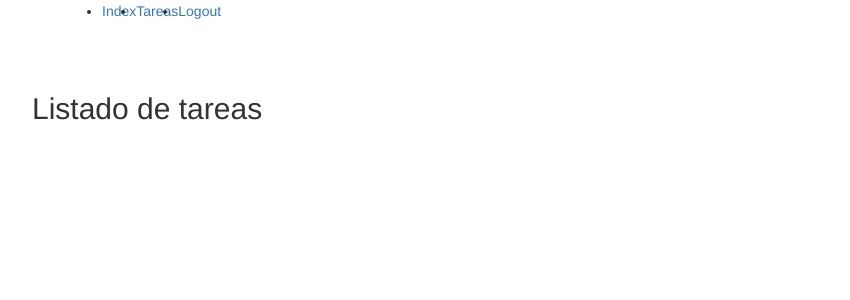
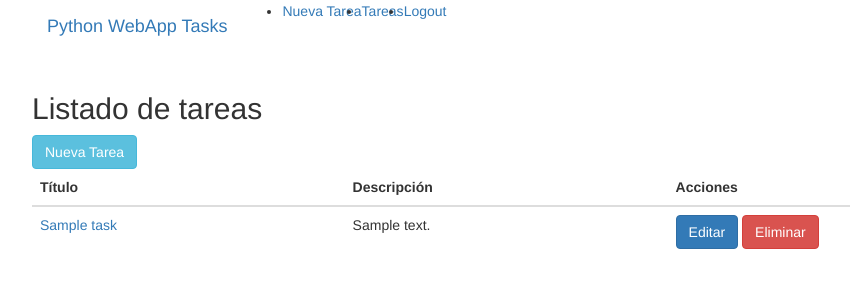
Before and after one commit to ingrafaelmartinez/app-tareas-con-flask, a Flask app: page /tasks in a window 1280 px wide; the page is wider, and only the part inside the window is pictured. Shown: the top 300 px of that part, without its empty margins (23-873 px from the left). Run offline with Flask 2, Linux system fonts and the light colour scheme; a user stored in the database is signed in; tables that the repository leaves empty hold one stand-in row (values such as "Sample post"); some libraries are stand-ins or nearby versions.

Commit message:
Creación del CRUD a nuestras tareas, así como estilos a los formularios para crearlas, modificarlas y eliminarlas

```diff
--- a/app/consts.py
+++ b/app/consts.py
@@ -8,3 +8,9 @@ LOGIN = 'Usuario autenticado exitosamente.'
 LOGOUT = 'Sesión cerrada exitosamente.'
 
 ERROR_USER_PASSWORD = 'Usuario o password incorrectos.'
+
+TASK_CREATED = 'Tarea creada exitosamente.'
+
+TASK_UPDATED = 'Tarea actualizada exitosamente.'
+
+TASK_DELETED = 'Tarea eliminada exitosamente.'
--- a/app/models.py
+++ b/app/models.py
@@ -16,6 +16,7 @@ class User(db.Model, UserMixin):
     encrypted_password = db.Column(db.String(102), nullable=False)
     email = db.Column(db.String(100), unique=True, nullable=False)
     created_at = db.Column(db.DateTime, default=datetime.datetime.now())
+    tasks = db.relationship('Task', lazy='dynamic')
 
     def verify_password(self, password):
         return check_password_hash(self.encrypted_password, password)
@@ -51,3 +52,59 @@ class User(db.Model, UserMixin):
     @classmethod
     def get_by_id(cls, id):
         return User.query.filter_by(id=id).first()
+
+class Task(db.Model):
+    __tablename__ = 'tasks'
+
+    id = db.Column(db.Integer, primary_key=True)
+    title = db.Column(db.String(50))
+    description = db.Column(db.Text())
+    user_id = db.Column(db.Integer, db.ForeignKey('users.id'))
+    created_at = db.Column(db.DateTime, default=datetime.datetime.now())
+
+    @property
+    def little_description(self):
+        if len(self.description) > 25:
+            return self.description[0:24] + " ..."
+        return self.description
+
+    @classmethod
+    def create_element(cls, title, description, user_id):
+        task = Task(title=title, description=description, user_id=user_id)
+
+        db.session.add(task)
+        db.session.commit()
+
+        return task
+
+    @classmethod
+    def get_by_id(cls, id):
+        return Task.query.filter_by(id=id).first()
+
+
+    @classmethod
+    def update_element(cls, id, title, description):
+        task = Task.get_by_id(id)
+
+        if task is None:
+            return False
+
+        task.title = title
+        task.description = description
+
+        db.session.add(task)
+        db.session.commit()
+
+        return task
+
+    @classmethod
+    def delete_element(cls, id):
+        task = Task.get_by_id(id)
+
+        if task is None:
+            return False
+
+        db.session.delete(task)
+        db.session.commit()
+
+        return True
--- a/app/templates/layout.html
+++ b/app/templates/layout.html
@@ -7,24 +7,25 @@
 {% block navbar %}
 <nav class="navbar navbar-expand-lg navbar-dark bg-dark static-top">
     <div class="container">
-        <a class="navbar-brand" href="#"> </a>
+        <a class="navbar-brand" href="{{ url_for('.index') }}">Python WebApp Tasks</a>
         <div>
             <ul class="navbar-nav ml-auto">
-                <li class="nav-item active">
-                    <a class="nav-link" href="{{ url_for('.index') }}">Index</a>
-                </li>
+
                 {% if current_user.is_authenticated %}
-                    <li class="nav-item active">
+                    <li class="nav-item {% if active == 'new_task' %} active {% endif %}">
+                        <a class="nav-link" href="{{ url_for('.new_task') }}">Nueva Tarea</a>
+                    </li>
+                    <li class="nav-item {% if active == 'tasks' %} active {% endif %}">
                         <a class="nav-link" href="{{ url_for('.tasks') }}">Tareas</a>
                     </li>
-                    <li class="nav-item active">
+                    <li class="nav-item">
                         <a class="nav-link" href="{{ url_for('.logout') }}">Logout</a>
                     </li>
                 {% else %}
-                    <li class="nav-item active">
+                    <li class="nav-item {% if active == 'login' %} active {% endif %}">
                         <a class="nav-link" href="{{ url_for('.login') }}">Login</a>
                     </li>
-                    <li class="nav-item active">
+                    <li class="nav-item {% if active == 'register' %} active {% endif %}">
                         <a class="nav-link" href="{{ url_for('.register') }}">Registrarse</a>
                     </li>
                 {% endif %}
--- a/app/templates/task/list.html
+++ b/app/templates/task/list.html
@@ -1,5 +1,47 @@
 {% extends 'layout.html' %}
 
 {% block container %}
-<h2>Listado de tareas</h2>
+<div class="d-inline-block">
+    <h2>Listado de tareas</h2>
+    <a href="{{url_for('.new_task')}}" class="btn btn-info">Nueva Tarea</a>
+</div>
+<table class="table">
+    <thead>
+        <tr>
+            <th scope="col">Título</th>
+            <th scope="col">Descripción</th>
+            <th scope="col">Acciones</th>
+        </tr>
+    </thead>
+    <tbody>
+        {% for task in tasks %}
+        <tr>
+            <td>
+                <a href="{{ url_for('.get_task', task_id=task.id) }}">{{task.title}}</a>
+            </td>
+            <td>{{task.little_description}}</td>
+            <td>
+                <a href="{{ url_for('.edit_task', task_id=task.id) }}" class="btn btn-primary">Editar</a>
+                <a href="{{ url_for('.delete_task', task_id=task.id) }}" class="btn btn-danger">Eliminar</a>
+            </td>
+        </tr>
+        {% endfor %}
+    </tbody>
+</table>
+
+<nav>
+    <ul class="pagination">
+        {% if pagination.has_prev %}
+            <li class="page-item">
+                <a href="{{ url_for('.tasks', page=page-1) }}" class="page-link">Previous</a>
+            </li>
+        {% endif %}
+
+        {% if pagination.has_next %}
+            <li class="page-item">
+                <a href="{{ url_for('.tasks', page=page+1) }}" class="page-link">Next</a>
+            </li>
+        {% endif %}
+    </ul>
+</nav>
 {% endblock %}
--- a/app/views.py
+++ b/app/views.py
@@ -1,11 +1,11 @@
 from flask import Blueprint
-from flask import render_template, request, flash, redirect
+from flask import render_template, request, flash, redirect, abort
 from flask.helpers import url_for
 
 from flask_login import login_user, logout_user, login_required, current_user
 
-from .models import User
-from .forms import LoginForm, RegisterForm
+from .models import Task, User
+from .forms import LoginForm, RegisterForm, TaskForm
 from .consts import *
 
 from . import login_manager
@@ -36,7 +36,7 @@ def login():
     if current_user.is_authenticated:
         return redirect(url_for('.tasks'))
 
-    form = LoginForm(request.form)
+    form = LoginForm(request.form) # request.form se usa para obtener los datos enviados por el formulario
 
     if request.method == 'POST' and form.validate():
         user = User.get_by_username(form.username.data)
@@ -47,7 +47,7 @@ def login():
         else:
             flash(ERROR_USER_PASSWORD, 'error')
 
-    return render_template('auth/login.html', title='Login', form=form)
+    return render_template('auth/login.html', title='Login', form=form, active='login')
 
 @page.route('/register', methods=['GET', 'POST'])
 def register():
@@ -55,7 +55,7 @@ def register():
     if current_user.is_authenticated:
         return redirect(url_for('.tasks'))
 
-    form = RegisterForm(request.form)
+    form = RegisterForm(request.form) # request.form se usa para obtener los datos enviados por el formulario
 
     if request.method == 'POST':
         if form.validate():
@@ -64,9 +64,62 @@ def register():
             login_user(user)
             return redirect(url_for('.tasks'))
 
-    return render_template('auth/register.html', title='Registro', form=form)
+    return render_template('auth/register.html', title='Registro', form=form, active='register')
 
 @page.route('/tasks')
+@page.route('/tasks/<int:page>')
 @login_required
-def tasks():
-    return render_template('task/list.html', title='Tareas')
+def tasks(page=1, per_page=2):
+    pagination = current_user.tasks.paginate(page, per_page=per_page)
+    tasks = pagination.items
+
+    return render_template('task/list.html', title='Tareas', tasks=tasks, pagination=pagination, page=page, active='tasks')
+
+@page.route('/tasks/new', methods=['GET', 'POST'])
+@login_required
+def new_task():
+    form = TaskForm(request.form) # request.form se usa para obtener los datos enviados por el formulario
+
+    if request.method == 'POST' and form.validate():
+        task = Task.create_element(form.title.data, form.description.data, current_user.id)
+
+        if task:
+            flash(TASK_CREATED)
+
+
+    return render_template('task/new.html', title='Nueva Tarea', form=form, active='new_task')
+
+@page.route('/tasks/show/<int:task_id>')
+def get_task(task_id):
+    task = Task.query.get_or_404(task_id)
+
+    return render_template('task/show.html', title='Tarea', task=task)
+
+@page.route('/tasks/edit/<int:task_id>', methods=['GET', 'POST'])
+@login_required
+def edit_task(task_id):
+    task = Task.query.get_or_404(task_id)
+
+    if task.user_id != current_user.id:
+        abort(404)
+
+    form = TaskForm(request.form, obj=task)
+    if request.method == 'POST' and form.validate():
+        task = Task.update_element(task.id, form.title.data, form.description.data)
+        if task:
+            flash(TASK_UPDATED)
+
+    return render_template('task/edit.html', title='Editar tarea', form=form)
+
+@page.route('/tasks/delete/<int:task_id>')
+@login_required
+def delete_task(task_id):
+    task = Task.query.get_or_404(task_id)
+
+    if task.user_id != current_user.id:
+        abort(404)
+
+    if Task.delete_element(task.id):
+        flash(TASK_DELETED)
+
+    return redirect(url_for('.tasks'))
```
Also changed, not shown: app/forms.py (+10 -6 lines), app/templates/task/edit.html (added, +25 -0 lines), app/templates/task/new.html (added, +23 -0 lines), app/templates/task/show.html (added, +19 -0 lines).
